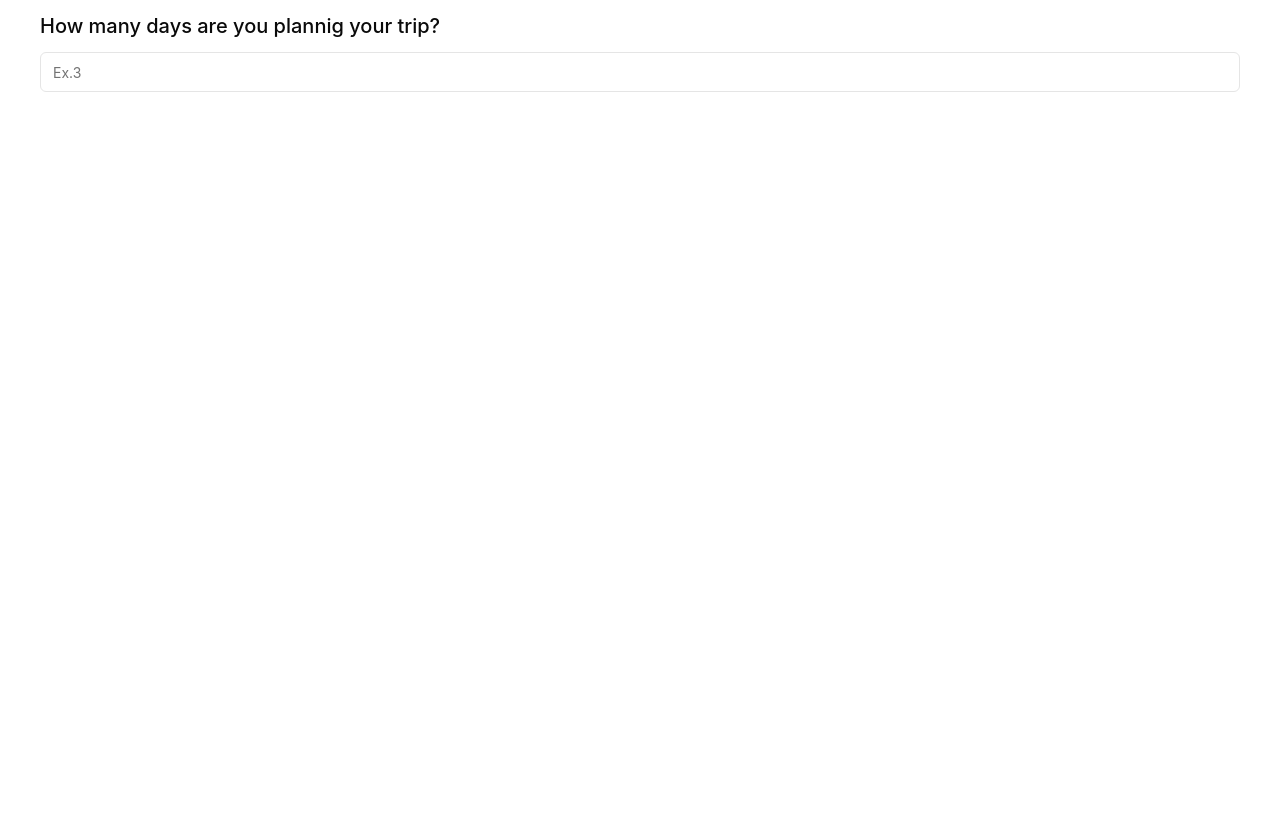
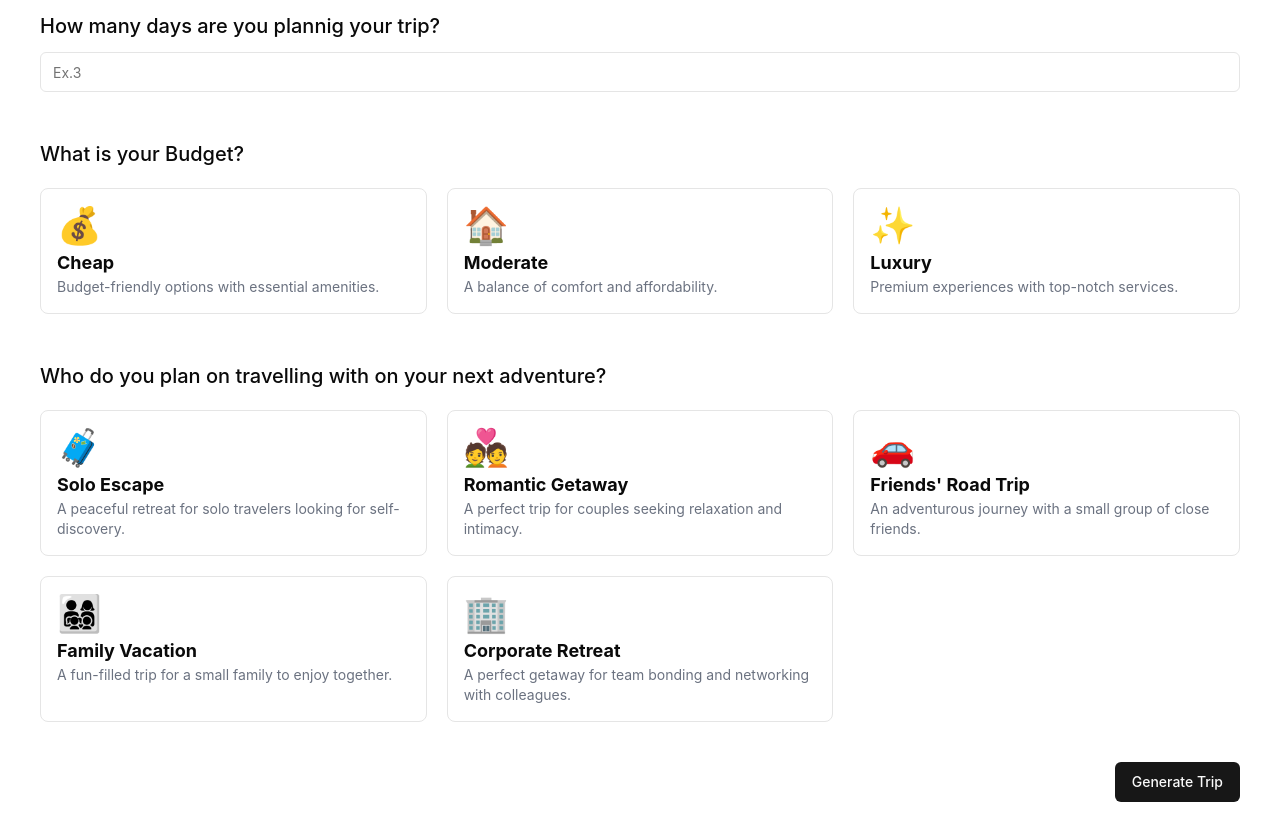
Before and after one commit to TusharGupta-Developer/AI-Powered-Trip-Planner, a React (Vite) app: page /create-trip in a window 1280 px wide. Shown: the part 340-1180 px from the top of the page. Before the commit the page ends 800 px from the top, so only its background shows below. Built offline with nearby package versions, Linux system fonts and the light colour scheme; no server answers.

Commit message:
Maked, Budget selection and travel companion selection grids with interactive cards

```diff
--- a/src/components/features/trip/CreateTrip.jsx
+++ b/src/components/features/trip/CreateTrip.jsx
@@ -1,15 +1,18 @@
 import React, { useState } from 'react'
 import GooglePlacesAutocomplete from 'react-google-places-autocomplete';
 import { Input } from '@/components/ui/input';
+import { SelectBudgetOptions, SelectTravelsLists } from '@/constants/options';
+import { Button } from '@/components/ui/button';
 
 
 function CreateTrip() {
   const [place, setPlace] = useState();
   return (
     <div className='sm:px-10 md:px-32 lg:px-56 xl:px-10 px-5 mt-10'>
-      <h2 className='font-bold text-3xl'>Tell us your travel preferences</h2>
+      <h2 className='font-bold text-3xl'>Tell us your travel preferences🏝️🏔️🌴</h2>
       <p className='mt-3 text-gray-500 text-xl'>Just provide some basic information, and our trip planner generate a customzed intinerary based on your preferences.</p>
 
+      {/* Destination selection with Google Places Autocomplete */}
       <div className='mt-20 flex flex-col gap-9'>
         <div>
           <h2 className='text-xl my-3 font-medium'>What is destination of choice?</h2>
@@ -29,6 +32,37 @@ function CreateTrip() {
           <h2 className='text-xl my-3 font-medium'>How many days are you plannig your trip?</h2>
           <Input placeholder="Ex.3" type="number" />
         </div>
+
+        {/* Budget selection and travel companion selection grids with interactive cards */}
+        <div>
+          <h2 className='text-xl my-3 font-medium'>What is your Budget?</h2>
+          <div className='grid grid-cols-3 gap-5 mt-5'>
+            {SelectBudgetOptions.map((item, index) => (
+              <div key={index} className='p-4 border rounded-lg hover:shadow cursor-pointer'>
+                <h2 className='text-4xl mb-1'>{item.icon}</h2>
+                <h2 className='font-bold text-lg'>{item.title}</h2>
+                <h2 className='text-sm text-gray-500'>{item.desc}</h2>
+              </div>
+            ))}
+          </div>
+        </div>
+        <div>
+          <h2 className='text-xl my-3 font-medium'>Who do you plan on travelling with on your next adventure?</h2>
+          <div className='grid grid-cols-3 gap-5 mt-5'>
+            {SelectTravelsLists.map((item, index) => (
+              <div key={index} className='p-4 border rounded-lg hover:shadow cursor-pointer'>
+                <h2 className='text-4xl mb-1'>{item.icon}</h2>
+                <h2 className='font-bold text-lg'>{item.title}</h2>
+                <h2 className='text-sm text-gray-500'>{item.desc}</h2>
+              </div>
+            ))}
+          </div>
+        </div>
+
+      </div>
+
+      <div className='my-10 flex justify-end'>
+        <Button>Generate Trip</Button>
       </div>
 
     </div>
--- /dev/null
+++ b/src/constants/options.js
@@ -0,0 +1,60 @@
+const SelectTravelsLists = [
+    {
+        id: 1,
+        title: "Solo Escape",
+        desc: "A peaceful retreat for solo travelers looking for self-discovery.",
+        icon: "🧳",
+        people: 1
+    },
+    {
+        id: 2,
+        title: "Romantic Getaway",
+        desc: "A perfect trip for couples seeking relaxation and intimacy.",
+        icon: "💑",
+        people: 2
+    },
+    {
+        id: 3,
+        title: "Friends' Road Trip",
+        desc: "An adventurous journey with a small group of close friends.",
+        icon: "🚗",
+        people: 3
+    },
+    {
+        id: 4,
+        title: "Family Vacation",
+        desc: "A fun-filled trip for a small family to enjoy together.",
+        icon: "👨‍👩‍👧‍👦",
+        people: 4
+    },
+    {
+        id: 5,
+        title: "Corporate Retreat",
+        desc: "A perfect getaway for team bonding and networking with colleagues.",
+        icon: "🏢",
+        people: 5
+    }
+];
+
+const SelectBudgetOptions = [
+    {
+        id: 1,
+        title: "Cheap",
+        desc: "Budget-friendly options with essential amenities.",
+        icon: "💰"
+    },
+    {
+        id: 2,
+        title: "Moderate",
+        desc: "A balance of comfort and affordability.",
+        icon: "🏠"
+    },
+    {
+        id: 3,
+        title: "Luxury",
+        desc: "Premium experiences with top-notch services.",
+        icon: "✨"
+    }
+];
+
+export { SelectTravelsLists, SelectBudgetOptions };
```
